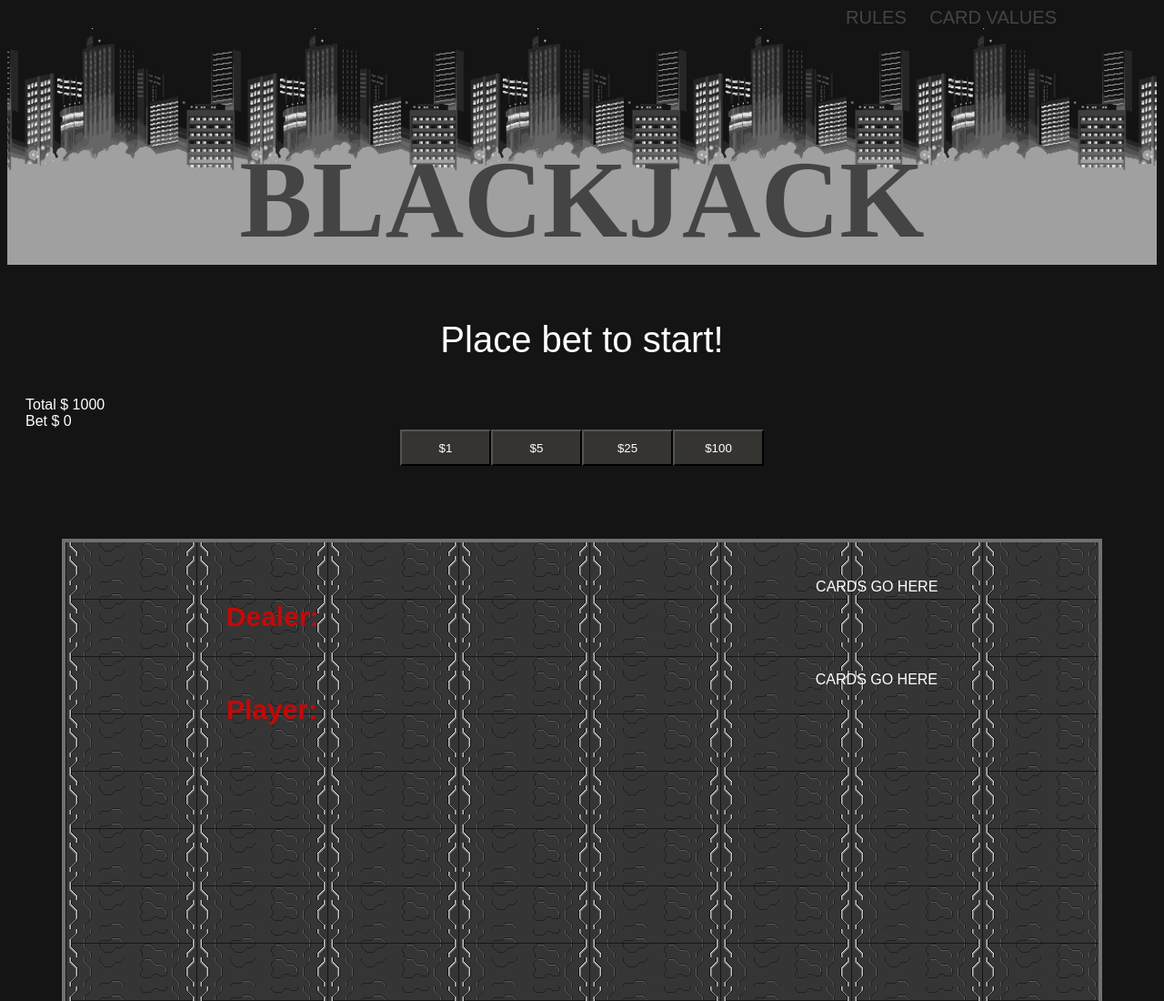
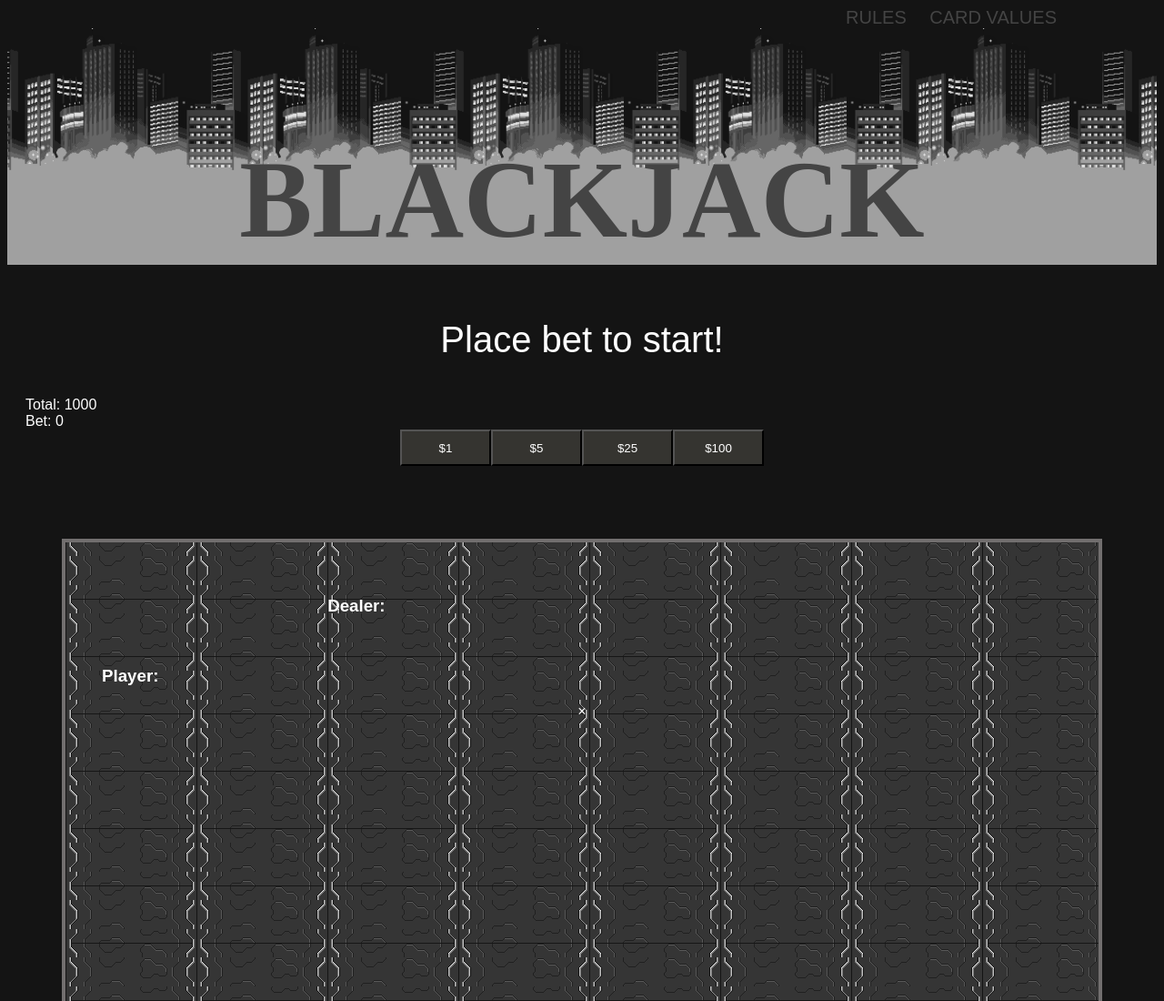
Before and after one commit to cameronotoole44/milestoneProject01, a plain HTML site: page index.html in a window 1280 px wide. Shown: the top 1100 px of the page at 91% size. Drawn offline with Linux system fonts and the light colour scheme; a web font is replaced by a local one.

Commit message:
restructured to fit card imgs

```diff
--- a/index.html
+++ b/index.html
@@ -29,8 +29,8 @@
     <!-- gamba -->
     <section id="gambaSection">
         <p>Place bet to start!</p>
-        <div class="playerTotal">Total $ <span id="playerMoney">1000</span></div>
-        <div class="playerBet"> Bet $ <span id="playerBet">0</span></div>
+        <div class="playerTotal">Total: <span id="playerMoney">1000</span></div>
+        <div class="playerBet">Bet: <span id="playerBet">0</span></div>
         <div id="gambaButtons">
             <button id="bet1">$1</button>
             <button id="bet5">$5</button>
@@ -39,34 +39,37 @@
         </div>
     </section>
 
-    <!-- game board -->
 
     <section id="board">
 
         <div id="dealerRow">
-            <h2>Dealer:</h2>
-            <div id="dealerResult"></div>
-            <div id="dealer" class="cardHolder">
-                <div id="dealerHand" class="card">CARDS GO HERE</div>
+            <h3>Dealer:</h3>
+            <div id="dealerHand" class="cardHolder">
+
             </div>
         </div>
         <br>
+
+        <h3>Player:</h3>
         <div id="playerRow">
-            <h2>Player:</h2>
-            <div id="playerResult"></div>
-            <div id="player" class="cardHolder">
-                <div id="playerHand" class="card">CARDS GO HERE</div>
+            <div id="playerResult">
+                <span class="close-button">&times;</span>
+                <p id="resultText"></p>
             </div>
+        </div>
+        <div id="playerHand" class="cardHolder">
+
         </div>
         <br>
     </section>
+
     <section id="playerControls">
         <button id="hit">Hit</button>
         <button id="stand">Stand</button>
         <button id="deal">Deal</button>
     </section>
     <section id="gameOver">
-        <button id="newHand">New Hand</button>
+        <button id="newHand" value="Reset">New Hand</button>
     </section>
 
     <script src="index.js"></script>
```
